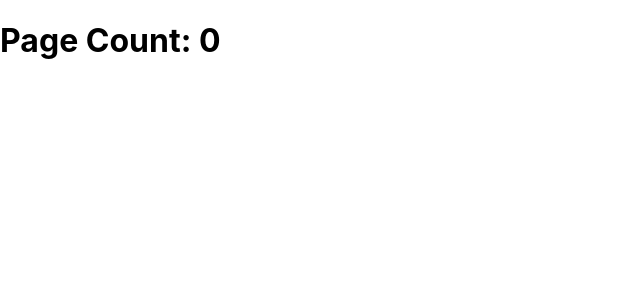
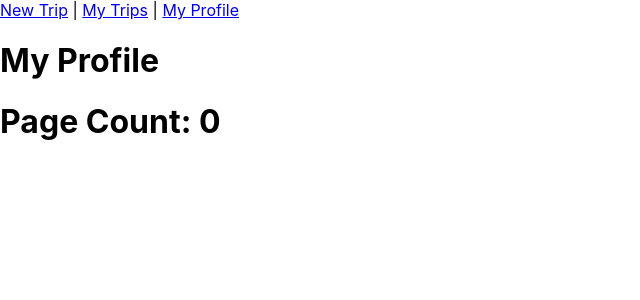
Before and after one commit to drayeleo/trip-book, a React (Create React App) app in the folder client/: page /my-profile in a window 1280 px wide. Shown: the top 300 px of the page, without its empty margins (0-640 px from the left). Built offline with nearby package versions, Linux system fonts and the light colour scheme; no server answers.

Commit message:
added basic front end skeleton

```diff
--- a/client/src/App.js
+++ b/client/src/App.js
@@ -1,4 +1,6 @@
 import { useState, useEffect } from "react";
+import Header from "./components/header";
+import { Outlet } from "react-router-dom";
 
 function App() {
   const [count, setCount] = useState(0);
@@ -11,6 +13,8 @@ function App() {
 
   return (
     <div className="App">
+      <Header />
+      <Outlet />
       <h1>Page Count: {count}</h1>
     </div>
   );
--- /dev/null
+++ b/client/src/components/header.js
@@ -0,0 +1,13 @@
+import { Link } from "react-router-dom";
+
+export default function Header() {
+  return (
+    <div>
+      <nav>
+        <Link to="/new-trip">New Trip</Link> |{" "}
+        <Link to="/my-trips">My Trips</Link> |{" "}
+        <Link to="/my-profile">My Profile</Link>
+      </nav>
+    </div>
+  );
+}
--- /dev/null
+++ b/client/src/components/myProfile.js
@@ -0,0 +1,7 @@
+export default function MyProfile() {
+  return (
+    <div>
+      <h1>My Profile</h1>
+    </div>
+  );
+}
--- /dev/null
+++ b/client/src/components/myTrips.js
@@ -0,0 +1,7 @@
+export default function MyTrips() {
+  return (
+    <div>
+      <h1>My Trips</h1>
+    </div>
+  );
+}
--- /dev/null
+++ b/client/src/components/newTrip.js
@@ -0,0 +1,7 @@
+export default function NewTrip() {
+  return (
+    <div>
+      <h1>New Trip</h1>
+    </div>
+  );
+}
--- a/client/src/index.js
+++ b/client/src/index.js
@@ -1,13 +1,25 @@
-import React from 'react';
-import ReactDOM from 'react-dom/client';
-import './index.css';
-import App from './App';
-import reportWebVitals from './reportWebVitals';
+import React from "react";
+import ReactDOM from "react-dom/client";
+import "./index.css";
+import App from "./App";
+import reportWebVitals from "./reportWebVitals";
+import { BrowserRouter, Routes, Route } from "react-router-dom";
+import NewTrip from "./components/newTrip";
+import MyTrips from "./components/myTrips";
+import MyProfile from "./components/myProfile";
 
-const root = ReactDOM.createRoot(document.getElementById('root'));
+const root = ReactDOM.createRoot(document.getElementById("root"));
 root.render(
   <React.StrictMode>
-    <App />
+    <BrowserRouter>
+      <Routes>
+        <Route path="/" element={<App />}>
+          <Route path="new-trip" element={<NewTrip />} />
+          <Route path="my-trips" element={<MyTrips />} />
+          <Route path="my-profile" element={<MyProfile />} />
+        </Route>
+      </Routes>
+    </BrowserRouter>
   </React.StrictMode>
 );
 
```
